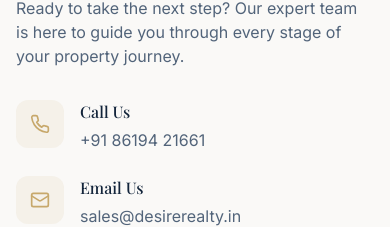
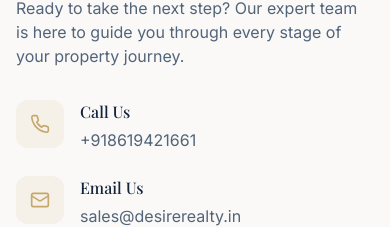
Before and after one commit to honeyakshat999/desire, a React (Vite) app: page / in a window 390 px wide. Shown: the part 7813-8040 px from the top of the page. Built offline with nearby package versions, Linux system fonts and the light colour scheme; no server answers; the HTML template or start-up script is replaced by a standard one.

Commit message:
updated mobile number space

```diff
--- a/src/components/ContactSection.tsx
+++ b/src/components/ContactSection.tsx
@@ -42,7 +42,7 @@
                     href="tel:+918619421661"
                     className="text-muted-foreground hover:text-accent transition-colors"
                   >
-                    +91 86194 21661
+                    +918619421661
                   </a>
                 </div>
               </div>
--- a/src/components/Navbar.tsx
+++ b/src/components/Navbar.tsx
@@ -138,7 +138,7 @@
               onClick={() => window.open("tel:+918619421661")}
             >
               <Phone className="h-4 w-4" />
-              +91 86194 21661
+              +918619421661
             </Button>
             <Button
               className="bg-accent hover:bg-accent/90 text-accent-foreground"
@@ -210,7 +210,7 @@
                   onClick={() => window.open("tel:+918619421661")}
                 >
                   <Phone className="h-4 w-4" />
-                  +91 86194 21661
+                  +918619421661
                 </Button>
                 <Button
                   className="w-full bg-accent hover:bg-accent/90 text-accent-foreground"
```
